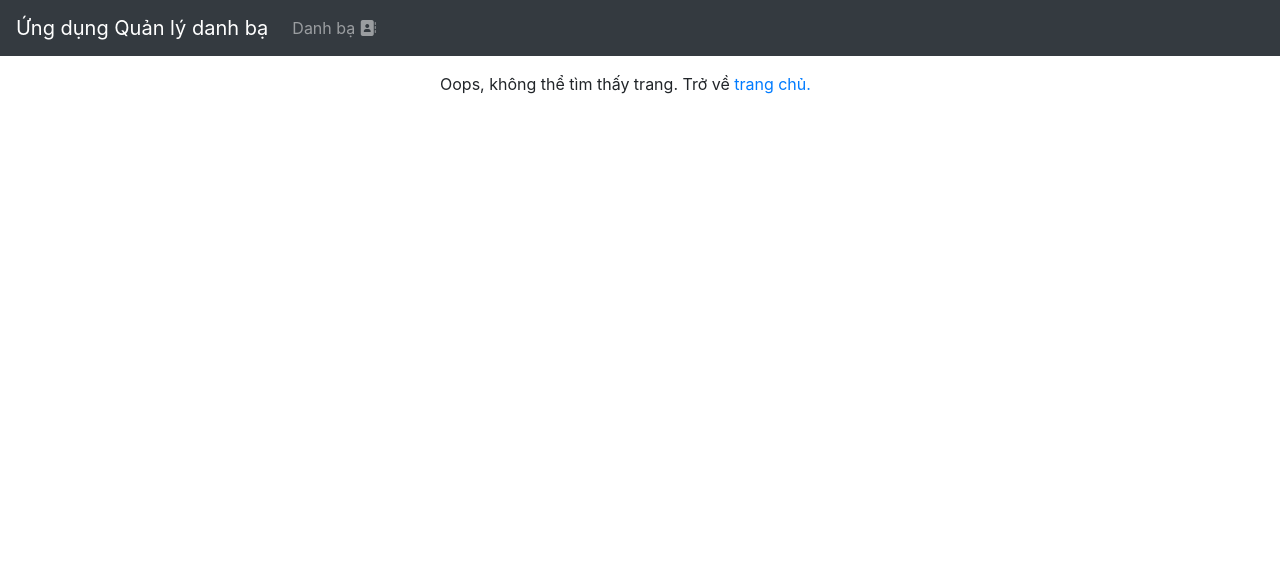
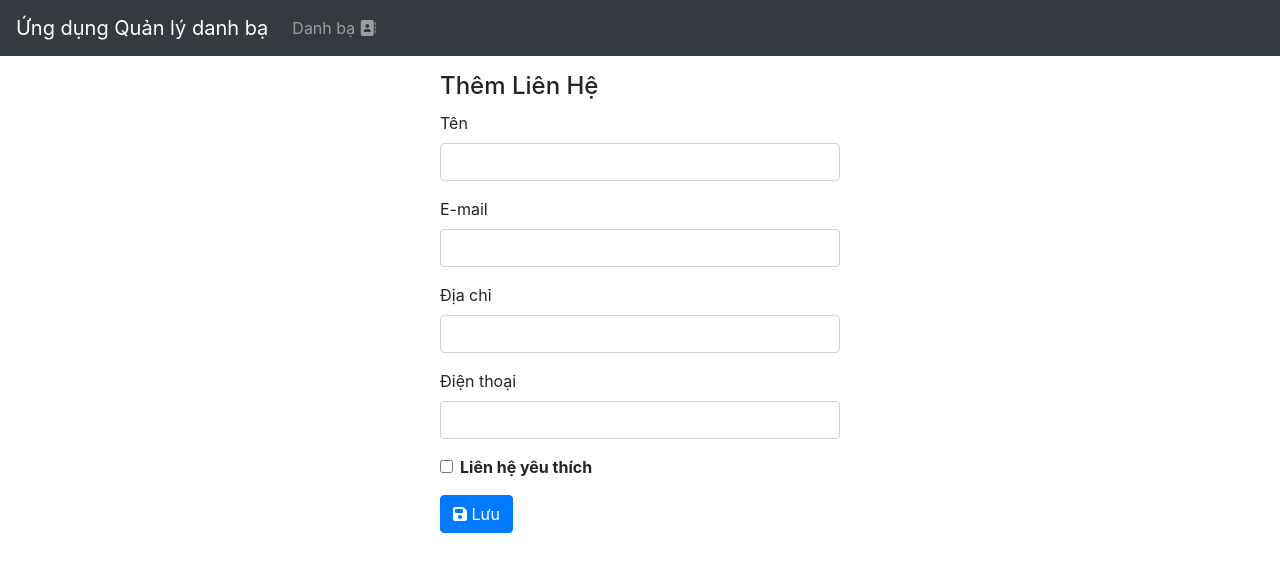
Before and after one commit to 20020811/B2005666_NGUYENPHUDINH_FRONTEND, a Vue app: page /contacts in a window 1280 px wide. Shown: the top 572 px of the page. Built offline with nearby package versions, Linux system fonts and the light colour scheme.

Commit message:
Tao trang cap nhat lien he

```diff
--- a/src/router/index.js
+++ b/src/router/index.js
@@ -17,6 +17,11 @@
     component: () => import("@/views/ContactEdit.vue"),
     props: true // Truyền các biến trong $route.params vào làm props
     },
+    {
+      path: "/contacts/",
+      name: "contact.add",
+      component: () => import("@/views/ContactAdd.vue"),
+      },
 ];
 const router = createRouter({
   history: createWebHistory(import.meta.env.BASE_URL),
--- /dev/null
+++ b/src/views/ContactAdd.vue
@@ -0,0 +1,37 @@
+<template>
+    <div class="page">
+      <h4>Thêm Liên Hệ</h4>
+      <ContactForm
+        :contact="contact"
+        @submit:contact="addContact"
+      />
+      <p>{{ message }}</p>
+    </div>
+  </template>
+  <script>
+  import ContactForm from "@/components/ContactForm.vue";
+  import ContactService from "@/services/contact.service";
+  export default {
+    components: {
+      ContactForm,
+    },
+
+    data() {
+      return {
+        contact: {},
+        message: "",
+      };
+    },
+    methods: {
+      async addContact(data) {
+        try {
+          await ContactService.create(data);
+          this.message = "Liên hệ được lưu thành công.";
+        } catch (error) {
+          console.log(error);
+        }
+      },
+    },
+
+  };
+  </script>
```
